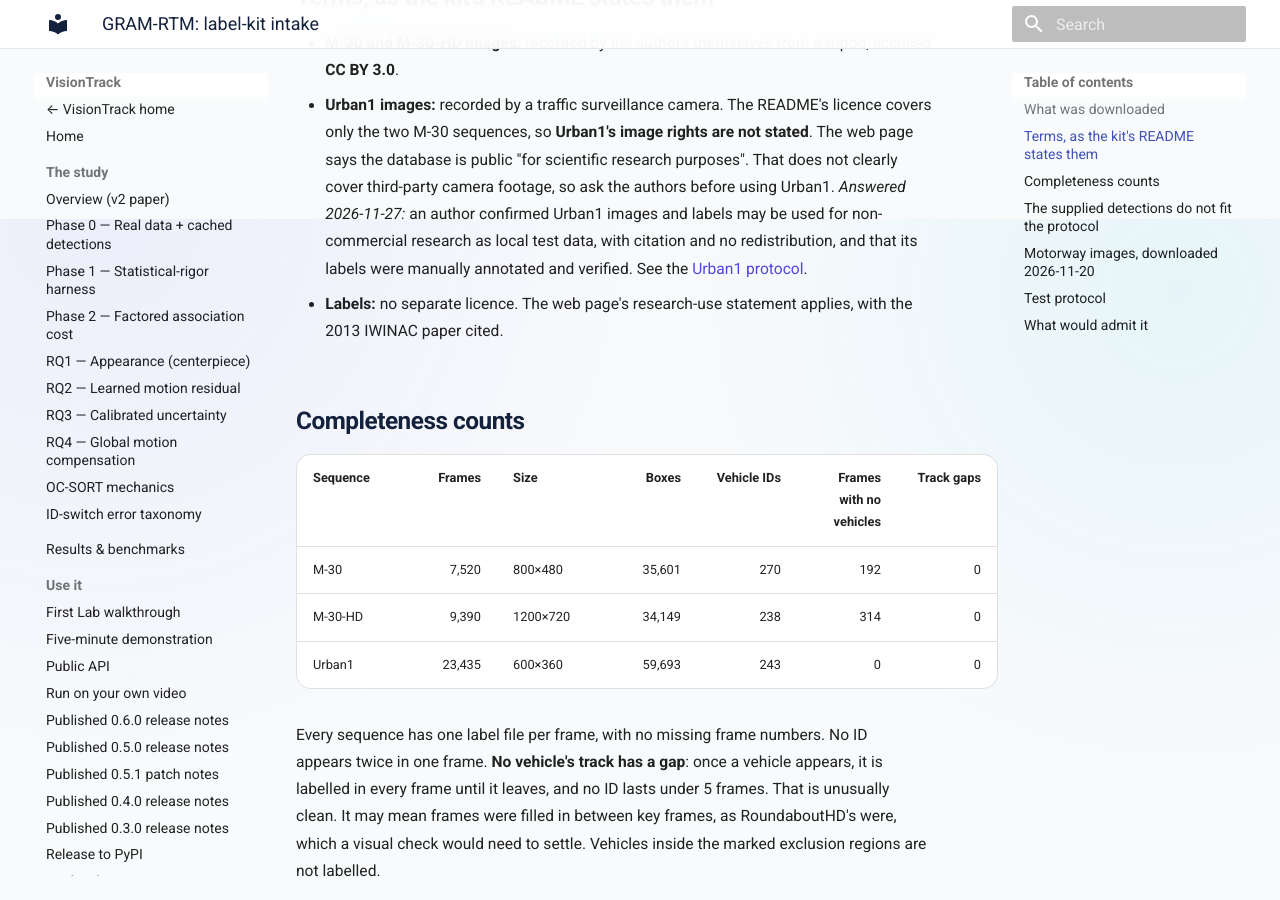
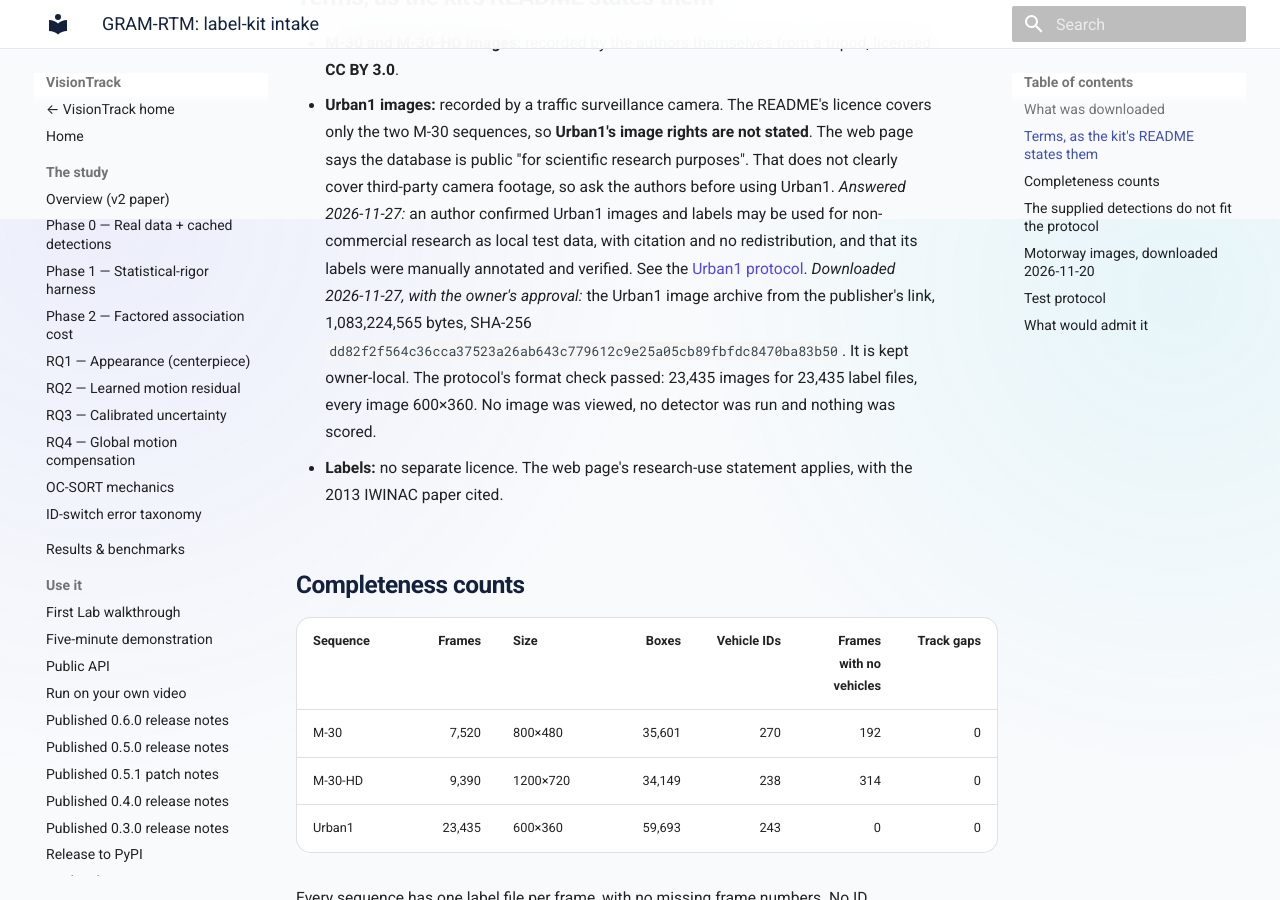
Before and after one commit to hulagerushikesh/visiontrack, an MkDocs documentation site: the page built from docs/GRAM_RTM_INTAKE.md, in a window 1280 px wide and 900 px high, scrolled down 681 px. Built offline with MkDocs 1.6.1 and Material for MkDocs 9.7.7, drawn with Linux system fonts in a browser that asks for light colours.

Commit message:
docs: Urban1 image download receipt and format check (#15)

```diff
--- a/docs/GRAM_RTM_INTAKE.md
+++ b/docs/GRAM_RTM_INTAKE.md
@@ -32,6 +32,12 @@ and evaluation code under GPL v3.
   as local test data, with citation and no redistribution, and that its labels
   were manually annotated and verified. See the
   [Urban1 protocol](GRAM_RTM_URBAN1_TEST_PROTOCOL.md).
+  *Downloaded 2026-11-27, with the owner's approval:* the Urban1 image
+  archive from the publisher's link, 1,083,224,565 bytes, SHA-256
+  `dd82f2f564c36cca37523a26ab643c779612c9e25a05cb89fbfdc8470ba83b50`. It is
+  kept owner-local. The protocol's format check passed: 23,435 images for
+  23,435 label files, every image 600×360. No image was viewed, no detector
+  was run and nothing was scored.
 - **Labels:** no separate licence. The web page's research-use statement
   applies, with the 2013 IWINAC paper cited.
 
```
